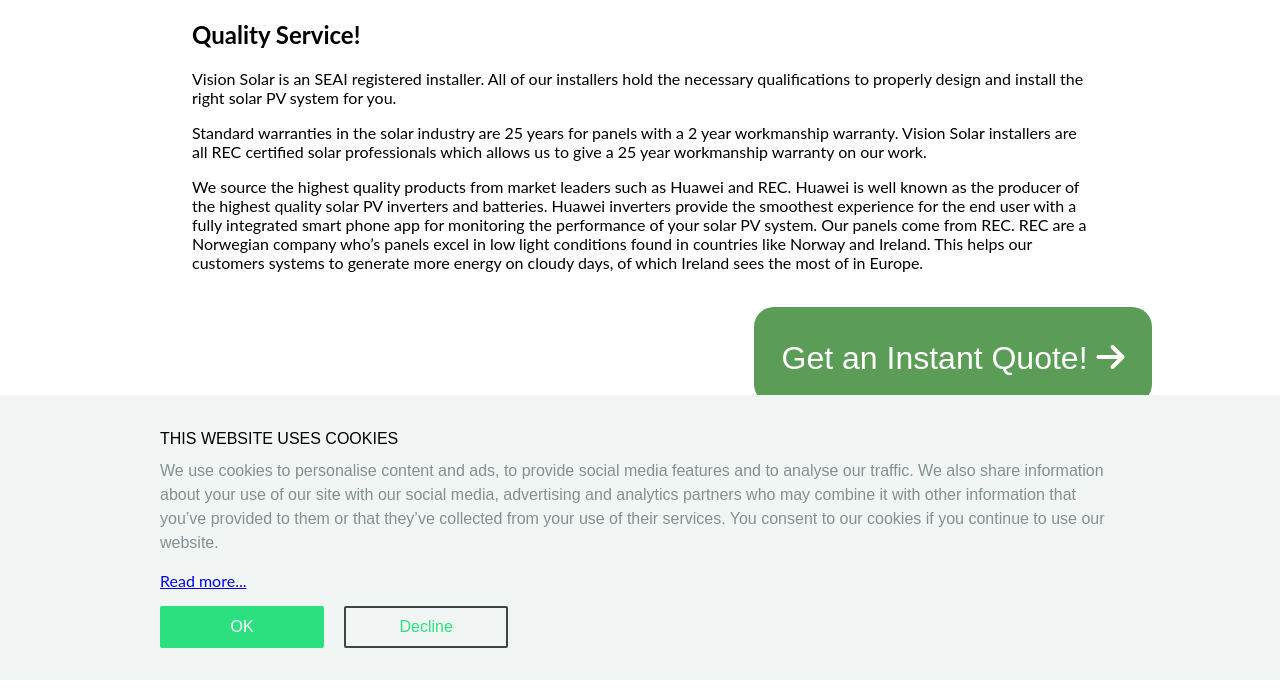
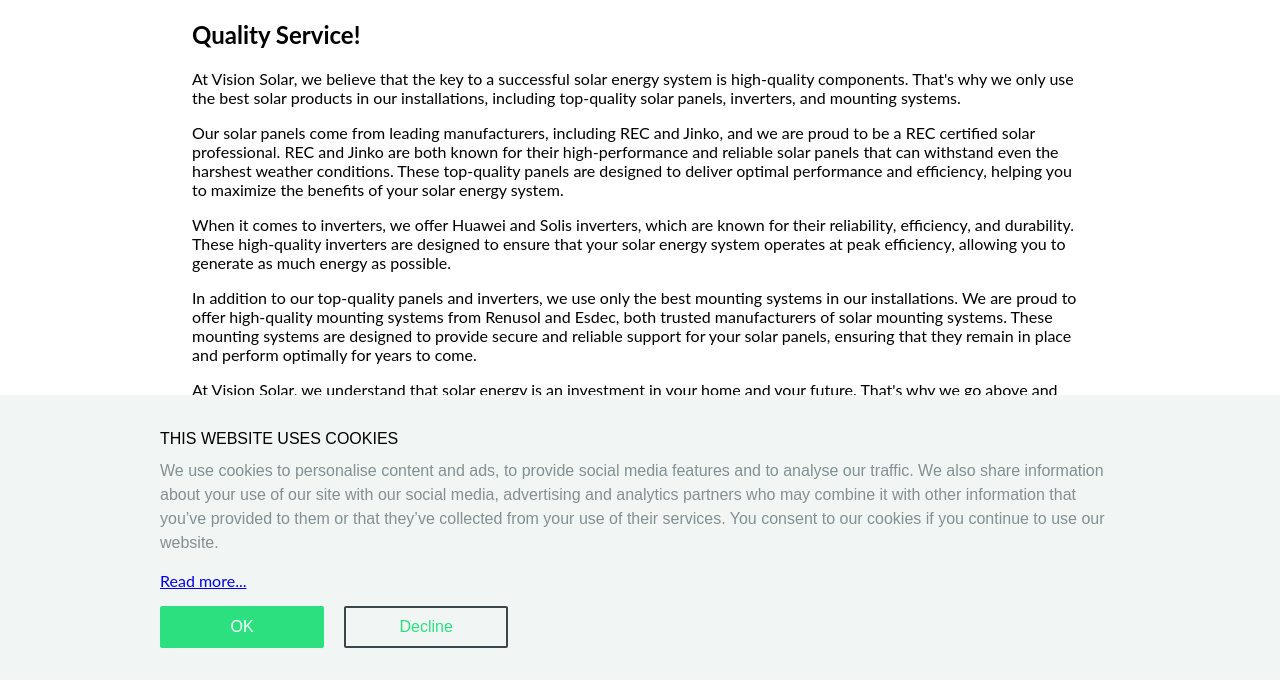
Before and after one commit to lksolar/lksolar.github.io, a PHP site: page /pages/why/quality_service.php in a window 1280 px wide. Shown: the part 120-816 px from the top of the page. Run offline with PHP 8.4, Linux system fonts and the light colour scheme; some libraries are stand-ins or nearby versions.

Commit message:
updated text with spelling

```diff
--- a/pages/results.php
+++ b/pages/results.php
@@ -39,6 +39,7 @@
               <br />
               <h1>Results</h1>
               <p>Take a look at the kits our estimate calculator suggested for your dwelling...</p>
+              <p>Our sales team will be in toush soon!</p>
             </div>
 
             <div class="why-vs-boxes-container">
--- a/pages/why/energy_security.php
+++ b/pages/why/energy_security.php
@@ -65,7 +65,9 @@
         <div class="parent-content">
           <div class="parent-content text-content-centered">
             <h2 class="text-center">Energy Security!</h2>
-            <p class="text-center">Installing a battery along with your solar PV system will allow you to store energy you generate during the day to use at a time of your choice. In the event of power outages, users who have battery systems installed will be able to keep their home or business running. This is invaluable for businesses and those working from home. </p>
+            <p class="text-center">In addition to helping you save money and protect the environment, going solar with Vision Solar can also improve your energy security with the addition of a battery storage system. A battery allows you to store excess solar energy generated during the day for use during the evening and overnight when the sun isn't shining. This means that you can continue to power your home even during power outages or when the grid is down.</p>
+            <p class="text-center">With a battery storage system, you can also maximize your solar energy usage and further reduce your reliance on the grid. Instead of exporting excess solar energy back to the grid, you can store it in your battery and use it later when you need it. This can help you achieve greater self consumption and energy independence while also reducing your exposure to future energy price hikes or grid outages.</p>
+            <p class="text-center">By choosing to go solar with Vision Solar and adding a battery storage system, you can enjoy greater energy security, reduce your reliance on the grid, and potentially save even more money on your energy bills. Our team of experts can help you design and install a custom solar and battery system that meets your energy needs and budget. Contact us today to learn more about how we can help you achieve energy security with solar and battery storage.</p>
           </div>
 
           <br />
--- a/pages/why/inflation_busters.php
+++ b/pages/why/inflation_busters.php
@@ -65,7 +65,10 @@
         <div class="parent-content">
           <div class="parent-content text-content-centered">
             <h2 class="text-center">Inflation Busters!</h2>
-            <p class="text-center">With inflation at 9% money sitting in the bank becomes worth less and less each day. Many people are looking for other options to save or invest their money. Stocks? Options? Crypto? It’s impossible to predict what the future holds, but, as long as the sun shines our systems will generate electricity and save you money. With an average payback time of 5-10 years a solar PV system is one of the smartest investments you can make.</p>
+            <p class="text-center">Installing solar panels on your home with Vision Solar is not only a great way to reduce your energy bills and protect the environment, but it can also help you fight inflation. With the current rate of inflation in Ireland at around 4.5% (as of February 2023), it's becoming increasingly important to find ways to safeguard your purchasing power and protect your financial future.</p>
+            <p class="text-center">By producing your own electricity with solar panels, you can protect yourself against the rising costs of electricity and safeguard your financial future. For example, let's say you invest €10,000 in a solar energy system with Vision Solar today. Assuming an average inflation rate of 4.5%, in five years' time, that €10,000 would only have the purchasing power of around €8,162, and in ten years' time, it would be worth around €6,635.</p>
+            <p class="text-center">However, by installing solar panels, you can hedge against rising electricity prices and inflation, and potentially save thousands of euros over the lifetime of your system. Moreover, if you have excess energy generated by your solar panels, you may be able to sell it back to the grid and receive credit on your electricity bill. This means that you can benefit from not only reducing your own energy bills but also potentially earning revenue from your solar energy system.</p>
+            <p class="text-center">At Vision Solar, we can help design and install a custom solar energy system that meets your energy needs and budget. Our team of experts can help you navigate the grant application process and ensure that you take full advantage of available incentives and tax credits. Contact us today to learn more about how we can help you fight inflation with solar energy.</p>
           </div>
 
           <br />
--- a/pages/why/quality_service.php
+++ b/pages/why/quality_service.php
@@ -65,9 +65,12 @@
         <div class="parent-content">
           <div class="parent-content text-content-centered">
             <h2 class="text-center">Quality Service!</h2>
-            <p class="text-center">Vision Solar is an SEAI registered installer. All of our installers hold the necessary qualifications to properly design and install the right solar PV system for you. </p>
-            <p class="text-center">Standard warranties in the solar industry are 25 years for panels with a 2 year workmanship warranty. Vision Solar installers are all REC certified solar professionals which allows us to give a 25 year workmanship warranty on our work.</p>
-            <p class="text-center">We source the highest quality products from market leaders such as Huawei and REC. Huawei is well known as the producer of the highest quality solar PV inverters and batteries. Huawei inverters provide the smoothest experience for the end user with a fully integrated smart phone app for monitoring the performance of your solar PV system. Our panels come from REC. REC are a Norwegian company who’s panels excel in low light conditions found in countries like Norway and Ireland. This helps our customers systems to generate more energy on cloudy days, of which Ireland sees the most of in Europe.</p>
+            <p class="text-center">At Vision Solar, we believe that the key to a successful solar energy system is high-quality components. That's why we only use the best solar products in our installations, including top-quality solar panels, inverters, and mounting systems.</p>
+            <p class="text-center">Our solar panels come from leading manufacturers, including REC and Jinko, and we are proud to be a REC certified solar professional. REC and Jinko are both known for their high-performance and reliable solar panels that can withstand even the harshest weather conditions. These top-quality panels are designed to deliver optimal performance and efficiency, helping you to maximize the benefits of your solar energy system.</p>
+            <p class="text-center">When it comes to inverters, we offer Huawei and Solis inverters, which are known for their reliability, efficiency, and durability. These high-quality inverters are designed to ensure that your solar energy system operates at peak efficiency, allowing you to generate as much energy as possible.</p>
+            <p class="text-center">In addition to our top-quality panels and inverters, we use only the best mounting systems in our installations. We are proud to offer high-quality mounting systems from Renusol and Esdec, both trusted manufacturers of solar mounting systems. These mounting systems are designed to provide secure and reliable support for your solar panels, ensuring that they remain in place and perform optimally for years to come.</p>
+            <p class="text-center">At Vision Solar, we understand that solar energy is an investment in your home and your future. That's why we go above and beyond to ensure that our customers receive the best possible service and support throughout the entire process, from initial consultation to installation and beyond. We are committed to ensuring that our customers are completely satisfied with their solar energy systems and the service that they receive from Vision Solar.</p>
+            <p class="text-center">Contact us today to learn more about how we can help you harness the power of solar energy with our top-quality products, exceptional service, and high-quality mounting systems from Renusol and Esdec.</p>
           </div>
 
           <br />
--- a/pages/why/save_money.php
+++ b/pages/why/save_money.php
@@ -65,7 +65,11 @@
         <div class="parent-content">
           <div class="parent-content text-content-centered">
             <h2 class="text-center">Save Money!</h2>
-            <p class="text-center">As we know, the average Irish household uses around 4200kWh of electricity each year. At 43cent per kWh, this would result in an annual bill of €1,806. A well designed system of 8 panels (~3kW) would generate around 2600kWh each year. If self consumption was maximised that could result in a saving of €1,118 each year. If you produce more electricity than your home is using you can now sell electricity back to the grid. Different energy providers have different feed in tariffs with some being as high as 24c per kWh. These reasons, along with the increased efficiency of solar PV means that most solar PV systems pay for themselves within 5-10 years.</p>
+            <p class="text-center">By choosing to go solar with Vision Solar, you can also save money on your electricity bills. Once installed, solar panels can generate electricity for free using the energy from the sun. This means that you can potentially reduce your electricity bills by up to 50-70%. With a large enough system, you may even be able to eliminate bills completely.</p>
+            <p class="text-center">Moreover, by installing a solar panel system, you can also protect yourself from rising electricity prices in the future. The cost of electricity in Ireland has been increasing steadily over the past few years, and it's expected to continue to rise in the coming years. By generating your own electricity with solar panels, you can protect yourself from these price increases and enjoy long-term savings on your energy bills.</p>
+            <p class="text-center">In addition, the Irish government offers a range of incentives and grants for homeowners who install solar panels through the Sustainable Energy Authority of Ireland (SEAI). For instance, homeowners can apply for a grant of up to €2,400 through the SEAI.</p>
+            <p class="text-center">One of the most compelling reasons to go solar is the potential for a quick payback period. Depending on the size of your solar panel system and your energy usage, you can typically expect to recoup your investment within 5 to 10 years. After that, you'll continue to save money on your energy bills for the lifespan of the solar panels, which have a warranty for 25 years, with some systems lasting up to 40 years.</p>
+            <p class="text-center">By choosing to go solar with Vision Solar, you're not only reducing your carbon footprint and helping to protect the environment, but you're also making a smart financial decision. With the potential to save money on your energy bills, take advantage of government incentives, and achieve a quick payback period, switching to solar power is a win-win for both your wallet and the planet.</p>
           </div>
 
           <br />
```
Also changed, not shown: index.php (+4 -5 lines).
